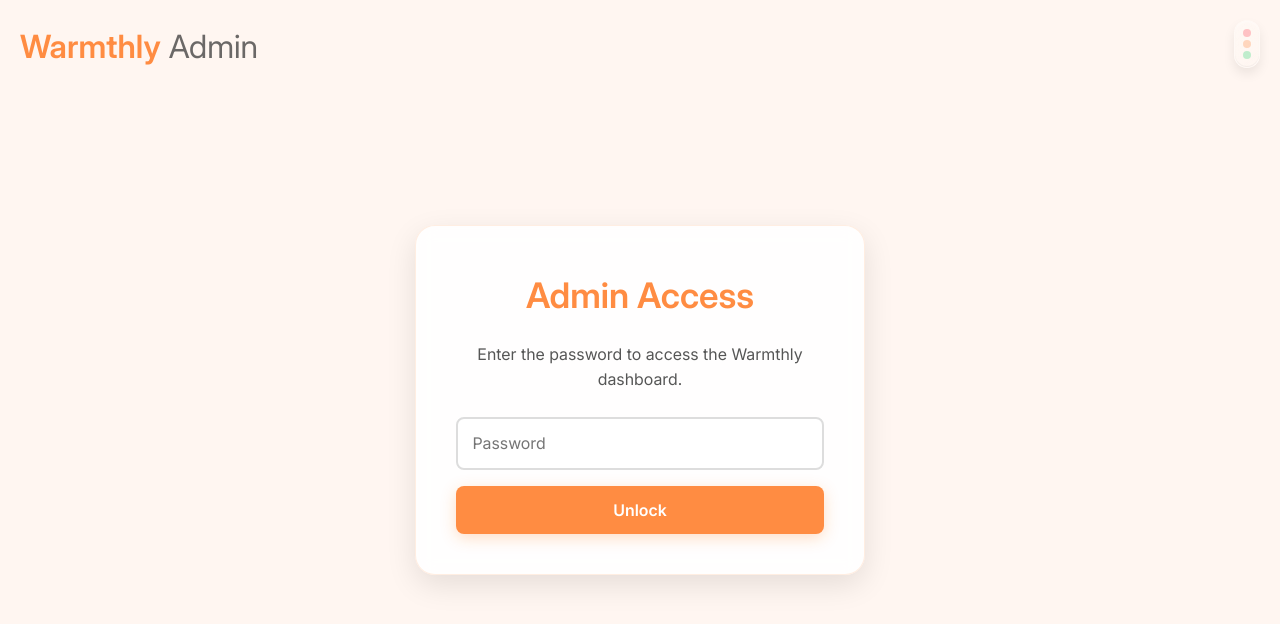
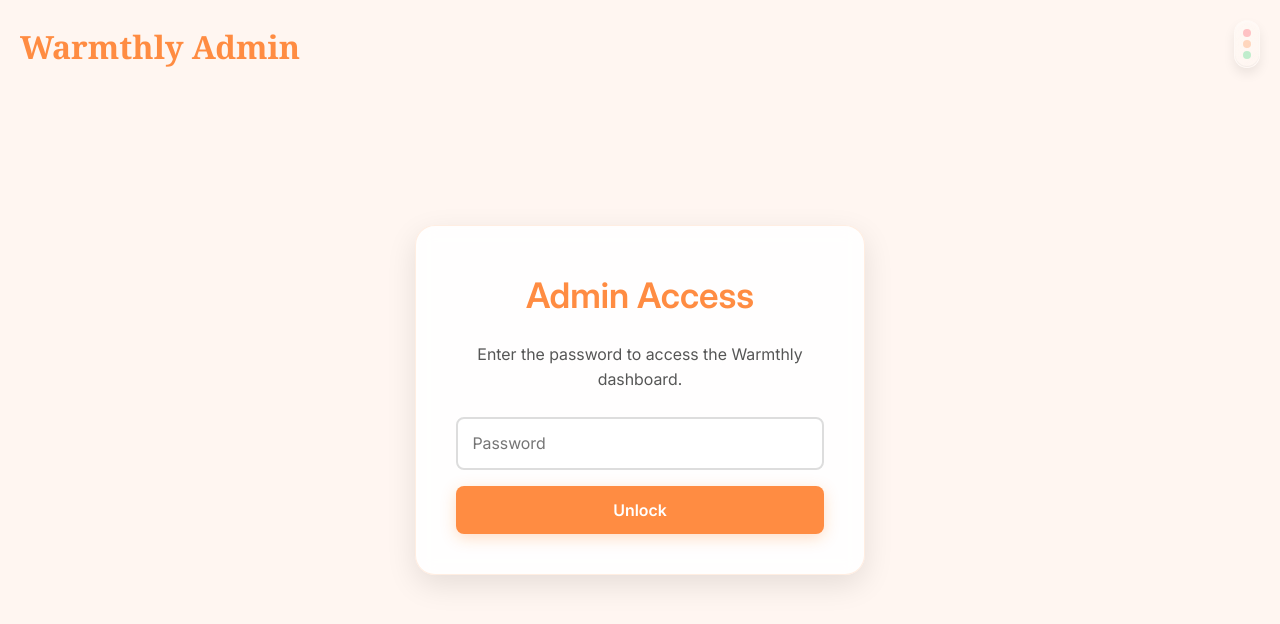
Before and after one commit to tylaperryer/warmthly-admin, a website: page index.html in a window 1280 px wide. Drawn offline with Linux system fonts and the light colour scheme; a web font is replaced by a local one.

Commit message:
Update index.html

```diff
--- a/index.html
+++ b/index.html
@@ -119,28 +119,28 @@
     }
 
     /* Header */
-    .header {
+    .top-left-heading {
       position: fixed;
       top: 20px;
       left: 20px;
-      z-index: 1001;
-    }
-    .brand-logo {
-      font-family: 'Inter', sans-serif;
-      font-weight: 600;
+      font-family: 'Cormorant Garamond', Georgia, serif;
+      font-weight: 700;
       font-size: 2rem;
       color: var(--warmthly-orange);
       user-select: none;
+      z-index: 1001;
+    }
+    .top-left-heading .warmthly-link {
+      text-decoration: none;
+      color: var(--warmthly-orange);
+    }
+    .top-left-heading .admin-text {
+      color: var(--warmthly-orange);
       text-decoration: none;
       transition: color 0.3s ease;
     }
-    .brand-logo:hover {
+    .top-left-heading .admin-text:hover {
       color: #e07a35;
-    }
-    .admin-text {
-      color: rgba(44, 44, 44, 0.7);
-      font-weight: 400;
-      margin-left: 0.5rem;
     }
 
     /* Stoplight Menu */
@@ -452,6 +452,11 @@
     }
 
     @media (max-width: 768px) {
+      .top-left-heading {
+        font-size: 1.6rem;
+        top: 15px;
+        left: 15px;
+      }
       .admin-content {
         padding: 100px 15px 30px;
       }
@@ -470,8 +475,8 @@
 <body class="fonts-loading">
 
   <!-- Header -->
-  <header class="header">
-    <a href="/" class="brand-logo">Warmthly<span class="admin-text">Admin</span></a>
+  <header class="top-left-heading">
+    <a href="https://www.warmthly.org" class="warmthly-link">Warmthly</a> <a href="/admin" class="admin-text">Admin</a>
   </header>
 
   <div class="stoplight-container">
```
